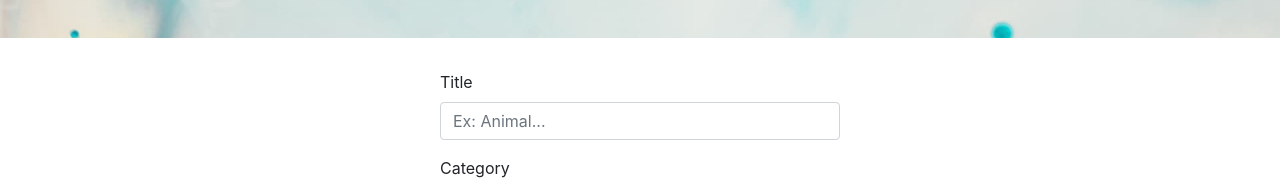
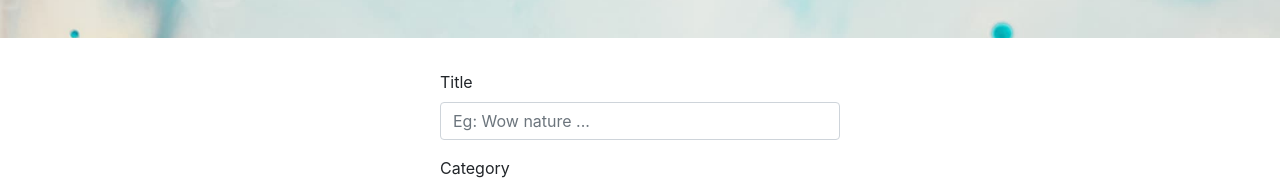
Before and after one commit to duchuytran943/react-photo-app, a React (Create React App) app: page /photos/add in a window 1280 px wide. Shown: the part 264-450 px from the top of the page. Built offline with nearby package versions, Linux system fonts and the light colour scheme.

Commit message:
Custom formik for input title
Signed-off-by: duchuytran943 <duchuytran943@gmail.com>

```diff
--- a/package.json
+++ b/package.json
@@ -7,6 +7,7 @@
     "@testing-library/react": "^9.3.2",
     "@testing-library/user-event": "^7.1.2",
     "bootstrap": "^4.5.2",
+    "formik": "^2.1.5",
     "react": "^16.13.1",
     "react-dom": "^16.13.1",
     "react-router-dom": "^5.2.0",
--- a/src/components/NotFound/index.jsx
+++ b/src/components/NotFound/index.jsx
@@ -1,5 +1,4 @@
 import React from "react";
-import PropTypes from "prop-types";
 
 NotFound.propTypes = {};
 
--- /dev/null
+++ b/src/custom-fields/InputField/index.jsx
@@ -0,0 +1,40 @@
+import React from "react";
+import PropTypes from "prop-types";
+import { FormGroup, Label, Input } from "reactstrap";
+
+InputField.propTypes = {
+  field: PropTypes.object.isRequired,
+  form: PropTypes.object.isRequired,
+
+  label: PropTypes.string,
+  type: PropTypes.string,
+  disabled: PropTypes.bool,
+  placeholder: PropTypes.string,
+};
+
+InputField.defaultProps = {
+  label: "",
+  type: "text",
+  disabled: false,
+  placeholder: "",
+};
+
+function InputField(props) {
+  const { field, form, label, type, disabled, placeholder } = props;
+  // field: {value: undefined, name: "title", onChange: ƒ, onBlur: ƒ}
+  const { name } = field;
+  return (
+    <FormGroup>
+      {label && <Label for={name}>{label}</Label>}
+      <Input
+        id={name}
+        {...field}
+        type={type}
+        disabled={disabled}
+        placeholder={placeholder}
+      />
+    </FormGroup>
+  );
+}
+
+export default InputField;
--- a/src/features/Photo/components/PhotoForm/index.jsx
+++ b/src/features/Photo/components/PhotoForm/index.jsx
@@ -3,7 +3,9 @@ import Images from "constants/images";
 import PropTypes from "prop-types";
 import React from "react";
 import Select from "react-select";
-import { Button, Form, FormGroup, Input, Label } from "reactstrap";
+import { Button, FormGroup, Label } from "reactstrap";
+import { Formik, Form, FastField } from "formik";
+import InputField from "custom-fields/InputField";
 
 PhotoForm.propTypes = {
   onSubmit: PropTypes.func,
@@ -14,12 +16,22 @@ PhotoForm.defaultProps = {
 };
 
 function PhotoForm(props) {
+  const initialValues = {
+    title: "",
+  };
+
+  return (
+    <Formik initialValues={initialValues}>
+      {(pormikProps) => {
+        console.log("pormik:", pormikProps);
         return (
           <Form>
-      <FormGroup>
-        <Label for="titleId">Title</Label>
-        <Input name="title" id="titleId" placeholder="Ex: Animal..." />
-      </FormGroup>
+            <FastField
+              name="title"
+              component={InputField}
+              label="Title"
+              placeholder="Eg: Wow nature ..."
+            />
             <FormGroup>
               <Label for="categoryId">Category</Label>
               <Select
@@ -53,6 +65,9 @@ function PhotoForm(props) {
             </FormGroup>
           </Form>
         );
+      }}
+    </Formik>
+  );
 }
 
 export default PhotoForm;
```
Also changed, not shown: 1 other file (tests, documents, lock files or other folders). Lines whose indentation alone changed are shown as unchanged.
